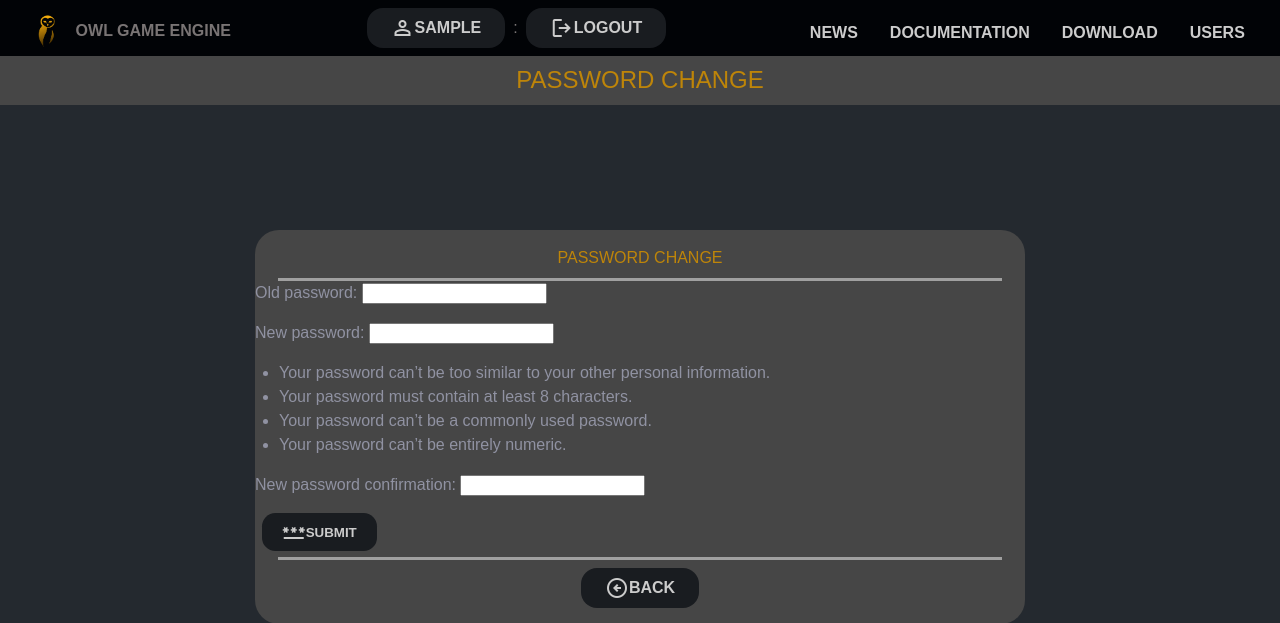
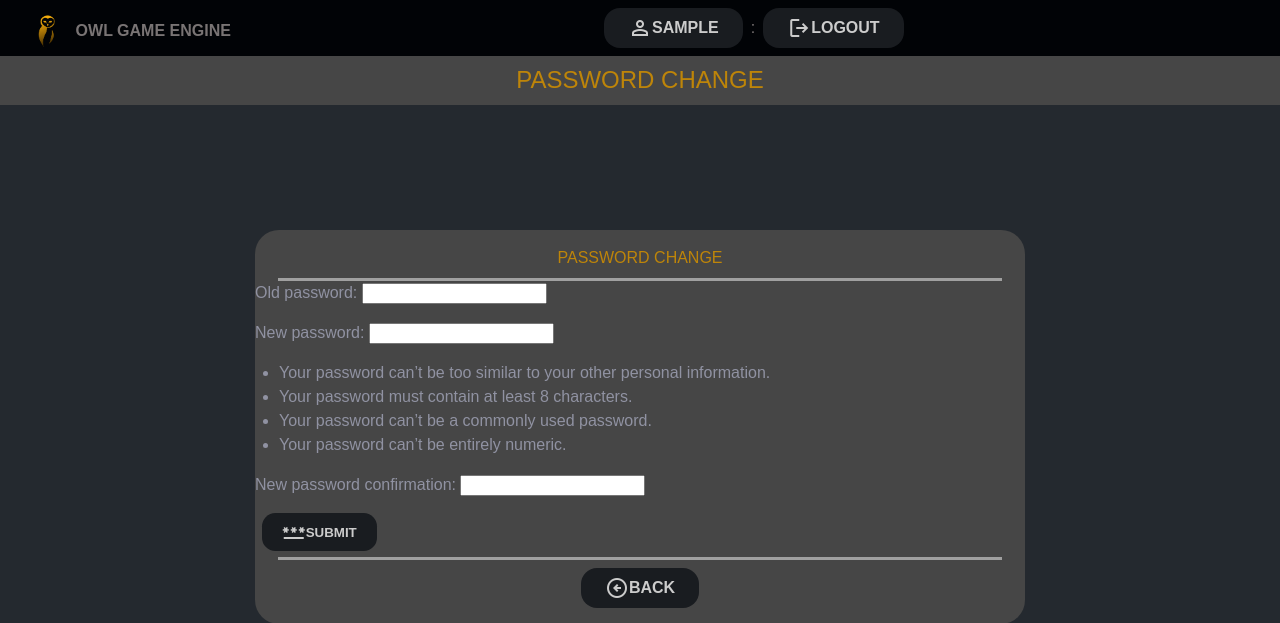
Before and after one commit to Silmaen/OwlDelivery, a Django app: page /profile/password/ in a window 1280 px wide. Shown: the top 623 px of the page. Run offline with Django 4.2, Linux system fonts and the light colour scheme; the visitor is signed in with stand-in values (Sample User, id 1); parts of the project's set-up code (start-up, migrations or seed data) failed here and were passed over.

Commit message:
reorganize pages, allow subpages

```diff
--- a/server/data/static/css/main.css
+++ b/server/data/static/css/main.css
@@ -329,13 +329,15 @@ article, aside, dialog, figcaption, figure, footer, header, hgroup, main, nav, s
 /* -------------- LOWER HEADER -------------- */
 .page-title {
     background-color:var(--theme-page-title-bg-color);
-    padding-top:0.4em;
-    padding-bottom: 0.4em;
+    padding:0.4em 1.4em;
     display: flex;
-    flex-flow: column;
-    align-items: center;
+    flex-flow: column wrap;
+    align-content: center;
     text-align: center;
     width: 100%;
+}
+.page-title .navmenu .current{
+    background:var(--theme-bg-color);
 }
 
 /* ============= MAIN SECTION ============= */
--- a/server/data/templates/base.html
+++ b/server/data/templates/base.html
@@ -42,23 +42,31 @@
             {% endif %}
         </div>
         <nav class="site-nav">
+            {% if has_menu %}
             <ul class="navmenu">
                 <li class="navitem {% if page == 'news' %}current{% endif %}"><A
                         href="{% url 'news' %}">News</A></li>
-                <li class="navitem {% if page == 'documentation' %}current{% endif %}"><A
-                        href="{% url 'documentation' %}">Documentation</A>
-                </li>
-                <li class="navitem {% if page == 'download' %}current{% endif %}"><A href="{% url 'download' %}">Download</A>
+                <li class="navitem {% if page == 'revisions' %}current{% endif %}"><A
+                        href="{% url 'revisions' %}">Revisions</A>
                 </li>
                 {% if perms.auth.view_user %}
-                <li class="navitem {% if page == 'users' %}current{% endif %}"><A href="{% url 'users' %}">Users</A>
+                <li class="navitem {% if page == 'admin' %}current{% endif %}"><A href="{% url 'admin' %}">Admin</A>
                 </li>
                 {% endif %}
             </ul>
+            {% endif %}
         </nav>
     </div>
     <div class="page-title">
         <H1>{{ title }}</H1>
+        {% if has_submenu %}
+        <ul class="navmenu">
+            {% for subpage_info in subpages %}
+            <li class="navitem {% if subpage == subpage_info.name %}current{% endif %}"><A
+                    href="{% url subpage_info.url %}">{{ subpage_info.display_name }}</A></li>
+            {% endfor %}
+        </ul>
+        {% endif %}
     </div>
 </header>
 <div class="content">
--- a/server/scripts/delivery/urls.py
+++ b/server/scripts/delivery/urls.py
@@ -7,13 +7,13 @@ from django.conf.urls.static import static
 from django.urls import path
 
 from .views import *
-from .views_user import *
+from .views_admin import *
 
 urlpatterns = [
-    path("", index, name="index"),
-    path("news", index, name="news"),
-    path("documentation", documentation, name="documentation"),
-    path("download", download, name="download"),
-    path("users", users, name="users"),
-    path("user/<int:pk>", modif_user, name="modif_user"),
-] + static(main_settings.MEDIA_URL, document_root=main_settings.MEDIA_ROOT)
+                  path("", news, name="index"),
+                  path("news", news, name="news"),
+                  path("revisions", revisions, name="revisions"),
+                  path("admin", admin, name="admin"),
+                  path("admin/users", users, name="a_users"),
+                  path("admin/user/<int:pk>", modif_user, name="modif_user"),
+              ] + static(main_settings.MEDIA_URL, document_root=main_settings.MEDIA_ROOT)
```
Also changed, not shown: server/scripts/delivery/views.py (+23 -17 lines), server/scripts/delivery/views_admin.py (renamed from server/scripts/delivery/views_user.py, +13 -3 lines), server/data/templates/delivery/admin.html (renamed from server/data/templates/delivery/documentation.html), server/data/templates/delivery/news.html (renamed from server/data/templates/delivery/index.html), server/data/templates/delivery/revisions.html (renamed from server/data/templates/delivery/download.html), server/scripts/delivery/views_revisions.py (added), 1 other file.
